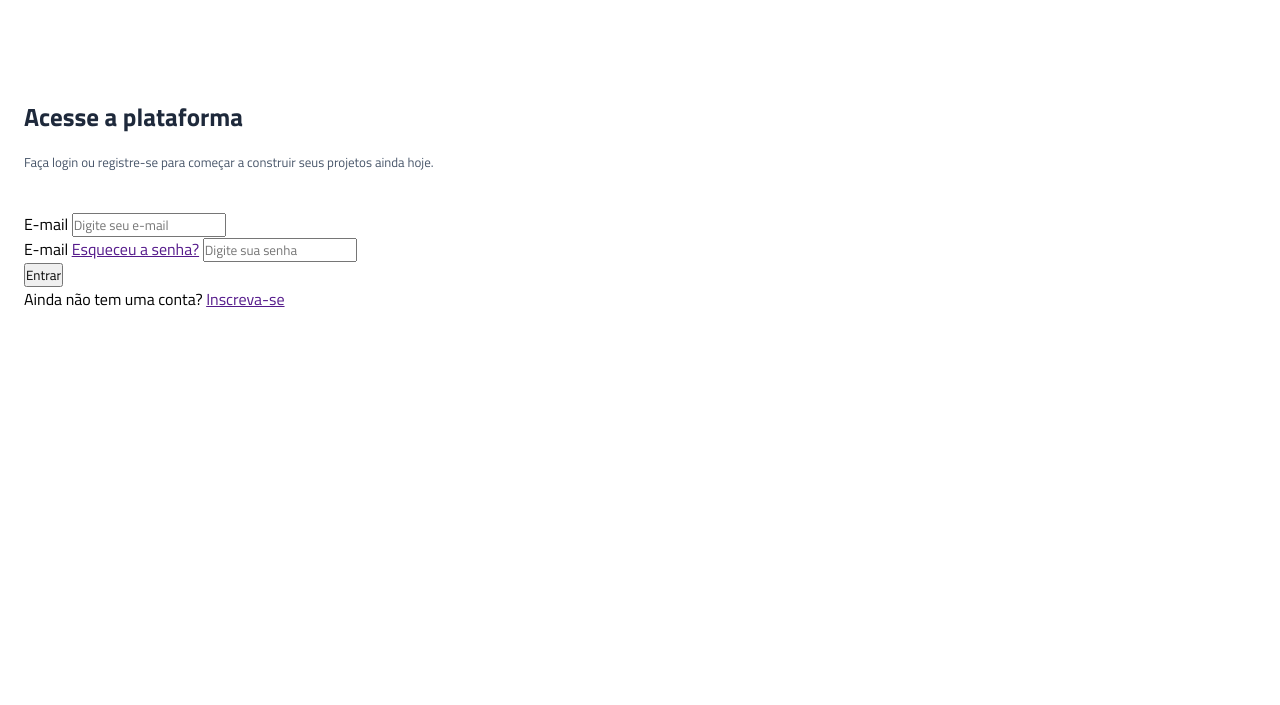
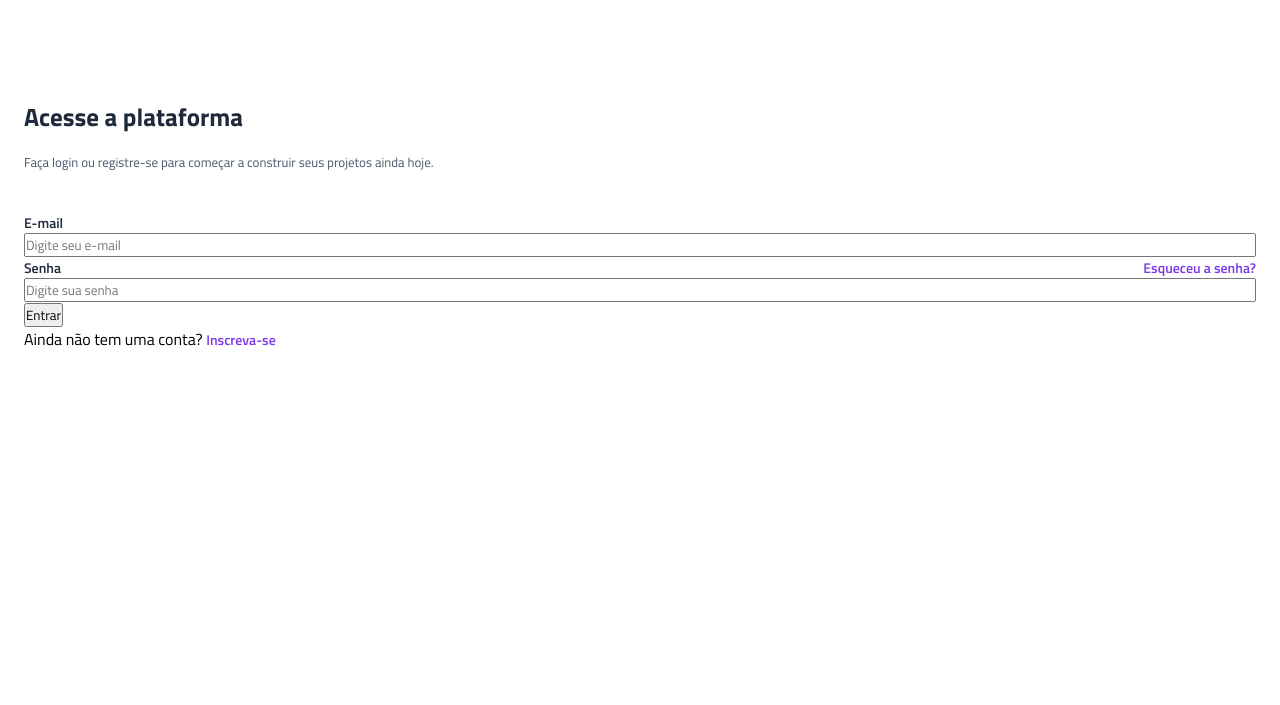
Before and after one commit to Samuel-Emiya/projeto-vertigo, a plain HTML site: page index.html in a window 1280 px wide. Shown: the part 95-800 px from the top of the page. Drawn offline with Linux system fonts and the light colour scheme.

Commit message:
estilização dos labels e das âncoras da seção de login

```diff
--- a/index.html
+++ b/index.html
@@ -31,8 +31,10 @@
                     <input type="email" placeholder="Digite seu e-mail" id="email">
                 </div>
                 <div class="input-box">
-                    <label for="senha">E-mail</label>
-                    <a href="">Esqueceu a senha?</a>
+                    <div>
+                        <label for="senha">Senha</label>
+                        <a href="">Esqueceu a senha?</a>
+                    </div>
                     <input type="password" placeholder="Digite sua senha" id="senha">
                 </div>
 
--- a/style.css
+++ b/style.css
@@ -12,6 +12,7 @@
 :root {
     --gray-800: #1E293B;
     --gray-600: #475569;
+    --purple: #7c3aed;
 }
 
 
@@ -24,6 +25,7 @@ header {
     height: 8.375rem;
 
     display: flex;
+    justify-content: center;
     align-items: center;
 
     margin-bottom: 3.7rem;
@@ -49,4 +51,34 @@ main {
     color: var(--gray-600);
 }
 
+.input-box {
+    display: flex;
+    flex-direction: column;
+}
+
+.input-box div {
+    display: flex;
+    justify-content: space-between;
+    align-items: center;
+}
+
+
+
+.login label {
+    font-size: 0.875rem;
+    color: var(--gray-800);
+    font-weight: 600;
+}
+
+.login a {
+    color: var(--purple);
+    text-decoration: none;
+    font-size: 0.875rem;
+    font-weight: 600;
+}
+
+.login a:hover {
+    text-decoration: underline;
+}
+
 /* nome da cor, rgb, rgba, hex, hsl, hwb */
```
